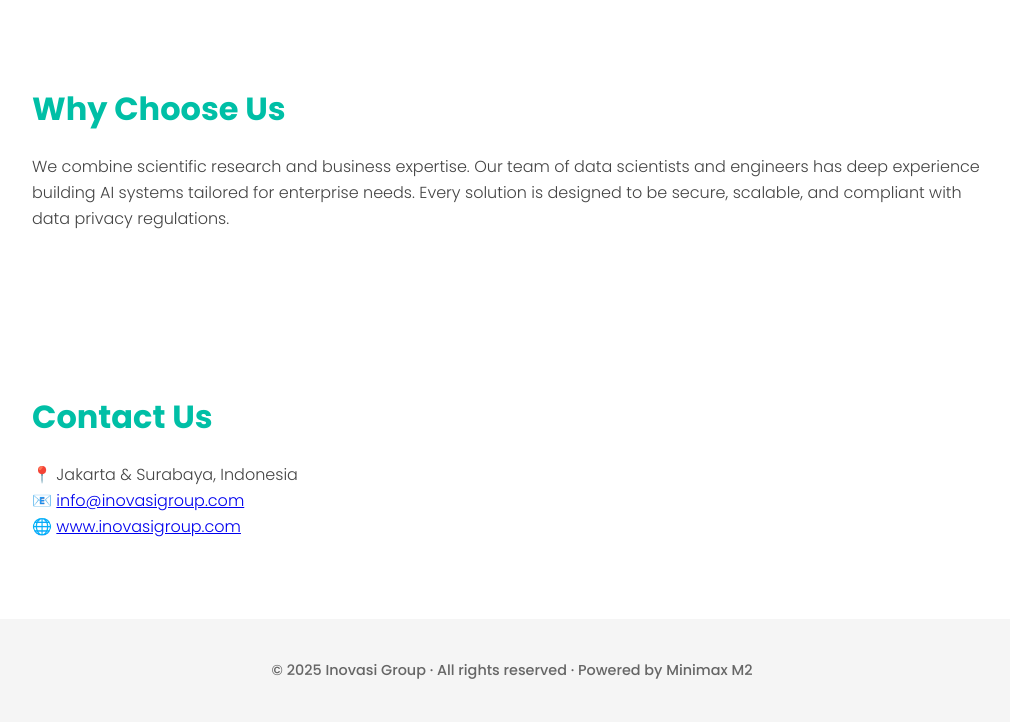
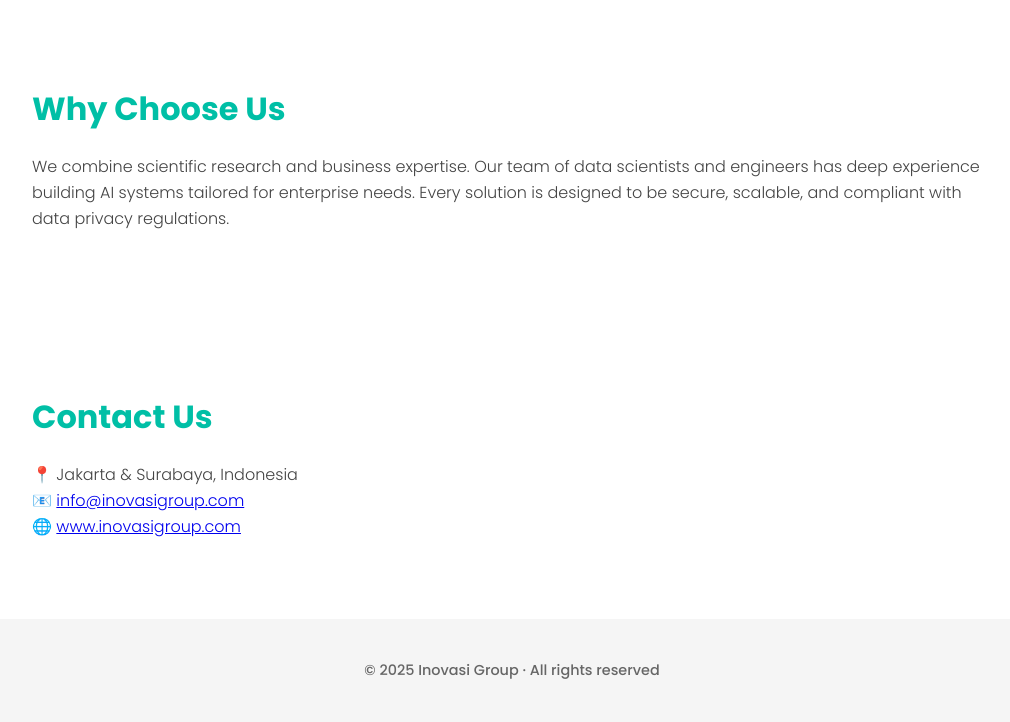
Before and after one commit to izjenie/inovasi-website, a plain HTML site: page index.html in a window 1280 px wide. Shown: the part 2546-3268 px from the top of the page, without its empty margins (128-1138 px from the left). Drawn offline with Linux system fonts and the light colour scheme.

Commit message:
update footer

```diff
--- a/index.html
+++ b/index.html
@@ -94,7 +94,7 @@
   </section>
 
   <footer>
-    © 2025 Inovasi Group · All rights reserved · Powered by Minimax M2
+    © 2025 Inovasi Group · All rights reserved
   </footer>
 
 </body>
```
Also changed, not shown: 1 other file.
